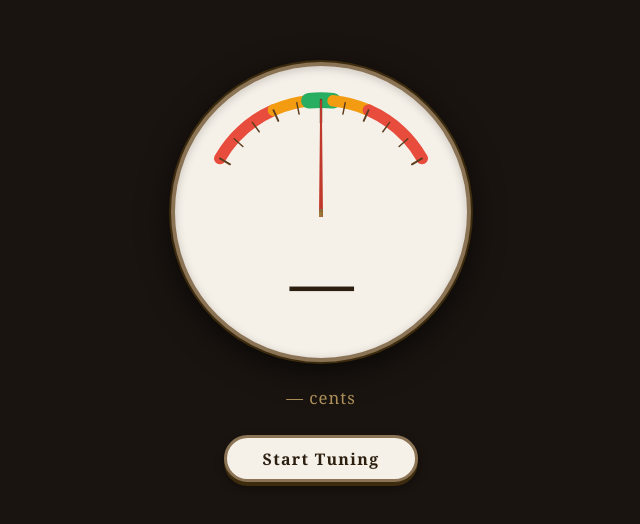
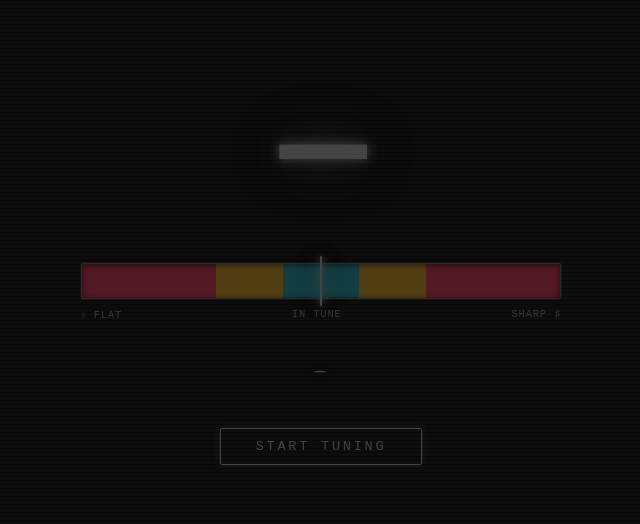
Before and after one commit to supersonic9/guitar-tuner, a website built with Vite: page index.html in a window 1280 px wide. Shown: the part 128-652 px from the top of the page, without its empty margins (319-959 px from the left). Built offline with nearby package versions, Linux system fonts and the light colour scheme.

Commit message:
update UI - design 2

```diff
--- a/index.html
+++ b/index.html
@@ -7,61 +7,20 @@
   </head>
   <body>
     <div id="app">
-      <div id="dial-face">
-        <svg id="dial-svg" viewBox="0 0 300 160" xmlns="http://www.w3.org/2000/svg">
-
-          <!-- Zone arcs: red / yellow / green / yellow / red -->
-          <!-- -50¢ to -20¢: 210° → 246° -->
-          <path d="M 46.1 95 A 120 120 0 0 1 101.2 45.4"
-                fill="none" stroke="#e74c3c" stroke-width="12" stroke-linecap="round"/>
-          <!-- -20¢ to -5¢: 246° → 264° -->
-          <path d="M 101.2 45.4 A 120 120 0 0 1 137.5 35.7"
-                fill="none" stroke="#f39c12" stroke-width="12" stroke-linecap="round"/>
-          <!-- -5¢ to +5¢: 264° → 276° (green, slightly wider stroke) -->
-          <path d="M 137.5 35.7 A 120 120 0 0 1 162.5 35.7"
-                fill="none" stroke="#27ae60" stroke-width="16" stroke-linecap="round"/>
-          <!-- +5¢ to +20¢: 276° → 294° -->
-          <path d="M 162.5 35.7 A 120 120 0 0 1 198.8 45.4"
-                fill="none" stroke="#f39c12" stroke-width="12" stroke-linecap="round"/>
-          <!-- +20¢ to +50¢: 294° → 330° -->
-          <path d="M 198.8 45.4 A 120 120 0 0 1 253.9 95"
-                fill="none" stroke="#e74c3c" stroke-width="12" stroke-linecap="round"/>
-
-          <!-- Tick marks at every 10¢ -->
-          <!-- -50¢ at 210° -->
-          <line x1="46.1"  y1="95"   x2="56.5"  y2="101"  stroke="#5c3d1e" stroke-width="2"   stroke-linecap="round"/>
-          <!-- -40¢ at 222° -->
-          <line x1="60.8"  y1="74.7" x2="69.7"  y2="82.7" stroke="#5c3d1e" stroke-width="1.5" stroke-linecap="round"/>
-          <!-- -30¢ at 234° -->
-          <line x1="79.5"  y1="57.9" x2="86.5"  y2="67.6" stroke="#5c3d1e" stroke-width="1.5" stroke-linecap="round"/>
-          <!-- -20¢ at 246° -->
-          <line x1="101.2" y1="45.4" x2="106.1" y2="56.3" stroke="#5c3d1e" stroke-width="2"   stroke-linecap="round"/>
-          <!-- -10¢ at 258° -->
-          <line x1="125.1" y1="37.6" x2="127.5" y2="49.4" stroke="#5c3d1e" stroke-width="1.5" stroke-linecap="round"/>
-          <!-- 0¢ at 270° (centre, longer) -->
-          <line x1="150"   y1="35"   x2="150"   y2="58"   stroke="#5c3d1e" stroke-width="2.5" stroke-linecap="round"/>
-          <!-- +10¢ at 282° -->
-          <line x1="174.9" y1="37.6" x2="172.5" y2="49.4" stroke="#5c3d1e" stroke-width="1.5" stroke-linecap="round"/>
-          <!-- +20¢ at 294° -->
-          <line x1="198.8" y1="45.4" x2="193.9" y2="56.3" stroke="#5c3d1e" stroke-width="2"   stroke-linecap="round"/>
-          <!-- +30¢ at 306° -->
-          <line x1="220.5" y1="57.9" x2="213.5" y2="67.6" stroke="#5c3d1e" stroke-width="1.5" stroke-linecap="round"/>
-          <!-- +40¢ at 318° -->
-          <line x1="239.2" y1="74.7" x2="230.3" y2="82.7" stroke="#5c3d1e" stroke-width="1.5" stroke-linecap="round"/>
-          <!-- +50¢ at 330° -->
-          <line x1="253.9" y1="95"   x2="243.5" y2="101"  stroke="#5c3d1e" stroke-width="2"   stroke-linecap="round"/>
-
-        </svg>
-
-        <!-- Needle: CSS div rotated around its base (arc centre) -->
-        <div id="needle"></div>
-
-        <!-- Note name centred in lower half of dial -->
-        <div id="note-display">—</div>
+      <div id="note-display">—</div>
+      <div id="tuner-wrap">
+        <div id="tuner-bar">
+          <div id="center-mark"></div>
+          <div id="bar-needle"></div>
+        </div>
+        <div id="bar-labels">
+          <span>♭ flat</span>
+          <span>in tune</span>
+          <span>sharp ♯</span>
+        </div>
       </div>
-
-      <div id="cents-display">— cents</div>
-      <button id="btn-toggle">Start Tuning</button>
+      <div id="cents-display">—</div>
+      <button id="btn-toggle">START TUNING</button>
     </div>
     <script type="module" src="/src/main.ts"></script>
   </body>
--- a/src/main.ts
+++ b/src/main.ts
@@ -28,15 +28,17 @@ btn.addEventListener('click', async () => {
     stopAudio = null;
     cancelClearTimer();
     lastNote = null;
-    btn.textContent = 'Start Tuning';
+    btn.textContent = 'START TUNING';
+    btn.classList.remove('active');
     updateDisplay(null, null);
     return;
   }
 
-  btn.textContent = 'Stop';
+  btn.textContent = 'STOP';
   btn.disabled = true;
 
   try {
+    btn.classList.add('active');
     stopAudio = await startListening((buffer, sampleRate) => {
       const hz = detectPitch(buffer, sampleRate);
       if (hz === null) {
@@ -62,7 +64,8 @@ btn.addEventListener('click', async () => {
     });
   } catch (err) {
     console.error('Mic access failed:', err);
-    btn.textContent = 'Start Tuning';
+    btn.textContent = 'START TUNING';
+    btn.classList.remove('active');
     stopAudio = null;
   } finally {
     btn.disabled = false;
--- a/src/style.css
+++ b/src/style.css
@@ -1,13 +1,12 @@
 :root {
-  --bg:            #1a1410;   /* very dark warm charcoal */
-  --dial-face:     #f5f0e8;   /* warm cream/ivory */
-  --dial-border:   #8b7355;   /* aged brass */
-  --text-dark:     #2c1f10;   /* dark brown for labels on cream */
-  --needle-col:    #c0392b;   /* deep red needle */
-  --color-in-tune: #27ae60;
-  --color-close:   #f39c12;
-  --color-off:     #e74c3c;
-  --color-idle:    #7a6545;
+  --bg:            #0d0d0d;
+  --surface:       #1a1a1a;
+  --text:          #888;
+  --accent:        #444;
+  --accent-glow:   rgba(68, 68, 68, 0.3);
+  --color-in-tune: #00e5ff;
+  --color-close:   #ffab00;
+  --color-off:     #ff1744;
 }
 
 *, *::before, *::after {
@@ -17,9 +16,16 @@
 }
 
 body {
-  background: var(--bg);
-  color: var(--dial-face);
-  font-family: 'Georgia', 'Times New Roman', serif;
+  background-color: var(--bg);
+  background-image: repeating-linear-gradient(
+    0deg,
+    transparent,
+    transparent 3px,
+    rgba(0, 0, 0, 0.45) 3px,
+    rgba(0, 0, 0, 0.45) 4px
+  );
+  color: var(--text);
+  font-family: 'JetBrains Mono', 'Fira Code', 'Courier New', monospace;
   display: flex;
   justify-content: center;
   align-items: center;
@@ -30,140 +36,151 @@ body {
   display: flex;
   flex-direction: column;
   align-items: center;
-  gap: 1.5rem;
+  gap: 2.5rem;
+  width: min(480px, 90vw);
 }
 
-/* ── Dial face ── */
-#dial-face {
-  position: relative;
-  width: min(300px, 90vw);
-  aspect-ratio: 1;
-  border-radius: 50%;
-  background: var(--dial-face);
-  border: 4px solid var(--dial-border);
-  box-shadow:
-    0 0 0 2px #3d2b0e,
-    0 8px 32px rgba(0, 0, 0, 0.7),
-    inset 0 2px 10px rgba(0, 0, 0, 0.18);
-  overflow: hidden;
-}
-
-/* SVG fills the top portion of the dial */
-#dial-svg {
-  position: absolute;
-  top: 0;
-  left: 0;
-  width: 100%;
-  height: auto;
-}
-
-/* ── Needle ──
-   The dial SVG viewBox is 300×160. The dial face is aspect-ratio:1, so
-   its height equals its width. The SVG is width:100%, height:auto.
-
-   SVG height as % of dial height = 160/300 = 53.33%
-   Arc centre at SVG y=155 → 155/160 × 53.33% = 51.67% of dial height
-   Arc tip    at SVG y= 35 →  35/160 × 53.33% = 11.67% of dial height
-   Needle height = 51.67% − 11.67% = 40%
-
-   Rotation is around the needle's bottom-centre (= arc pivot).
-*/
-#needle {
-  position: absolute;
-  left: 50%;
-  margin-left: -2px;           /* centre a 4px-wide element */
-  bottom: 48.33%;              /* bottom edge sits at 51.67% from top */
-  width: 4px;
-  height: 40%;
-  background: var(--needle-col);
-  border-radius: 3px 3px 0 0;
-  clip-path: polygon(30% 0%, 70% 0%, 100% 100%, 0% 100%);
-  transform-origin: 50% 100%;  /* rotate around bottom-centre = pivot */
-  transform: rotate(0deg);
-  transition: transform 0.12s ease-out, background-color 0.15s ease;
-  z-index: 2;
-}
-
-/* Decorative pivot hub */
-#needle::after {
-  content: '';
-  position: absolute;
-  bottom: -6px;
-  left: 50%;
-  transform: translateX(-50%);
-  width: 14px;
-  height: 14px;
-  border-radius: 50%;
-  background: radial-gradient(circle at 40% 35%, #a88040, #5a3a10);
-  border: 1.5px solid var(--dial-border);
-  z-index: 3;
-}
-
-/* ── Note display — centred in lower half of dial ── */
+/* ── Note name ── */
 #note-display {
-  position: absolute;
-  left: 50%;
-  top: 63%;
-  transform: translateX(-50%);
-  font-family: 'Georgia', 'Courier New', serif;
-  font-size: clamp(2.5rem, 13vw, 4rem);
+  font-size: clamp(5rem, 28vw, 9rem);
   font-weight: bold;
-  color: var(--text-dark);
   line-height: 1;
-  letter-spacing: -0.02em;
-  z-index: 1;
+  letter-spacing: -0.03em;
+  color: var(--accent);
+  text-shadow:
+    0 0 12px var(--accent),
+    0 0 30px var(--accent-glow),
+    0 0 60px var(--accent-glow);
+  transition: color 0.15s ease, text-shadow 0.15s ease;
   white-space: nowrap;
 }
 
 #note-display.fade-in {
-  animation: fadeIn 0.15s ease-out;
+  animation: fadeIn 0.12s ease-out;
 }
 
 @keyframes fadeIn {
-  from { opacity: 0; transform: translateX(-50%) scale(0.9); }
-  to   { opacity: 1; transform: translateX(-50%) scale(1); }
+  from { opacity: 0; }
+  to   { opacity: 1; }
+}
+
+/* ── Tuner bar wrap ── */
+#tuner-wrap {
+  width: 100%;
+  display: flex;
+  flex-direction: column;
+  gap: 0.6rem;
+}
+
+/* ── Horizontal bar ── */
+#tuner-bar {
+  position: relative;
+  width: 100%;
+  height: 36px;
+  background: var(--surface);
+  border: 1px solid #2a2a2a;
+  border-radius: 2px;
+  /* Zone gradient: red / amber / cyan / amber / red */
+  background-image: linear-gradient(
+    to right,
+    rgba(255, 23,  68,  0.25)  0%,
+    rgba(255, 23,  68,  0.25)  28%,
+    rgba(255, 171, 0,   0.25)  28%,
+    rgba(255, 171, 0,   0.25)  42%,
+    rgba(0,   229, 255, 0.18)  42%,
+    rgba(0,   229, 255, 0.18)  58%,
+    rgba(255, 171, 0,   0.25)  58%,
+    rgba(255, 171, 0,   0.25)  72%,
+    rgba(255, 23,  68,  0.25)  72%,
+    rgba(255, 23,  68,  0.25)  100%
+  );
+  box-shadow:
+    inset 0 1px 6px rgba(0, 0, 0, 0.6),
+    0 0 0 1px rgba(255, 255, 255, 0.03);
+}
+
+/* Center tick */
+#center-mark {
+  position: absolute;
+  left: 50%;
+  top: 0;
+  bottom: 0;
+  width: 1px;
+  background: #3a3a3a;
+  transform: translateX(-50%);
+}
+
+/* ── Sliding needle ── */
+#bar-needle {
+  position: absolute;
+  top: -8px;
+  bottom: -8px;
+  left: 50%;
+  width: 2px;
+  background: var(--accent);
+  border-radius: 1px;
+  transform: translateX(-50%);
+  box-shadow:
+    0 0 6px  var(--accent),
+    0 0 14px var(--accent),
+    0 0 28px var(--accent-glow),
+    0 0 50px var(--accent-glow);
+  transition:
+    left            0.12s ease-out,
+    background      0.15s ease,
+    box-shadow      0.15s ease;
+  z-index: 2;
+}
+
+/* ── Bar labels ── */
+#bar-labels {
+  display: flex;
+  justify-content: space-between;
+  font-size: 0.65rem;
+  color: #3a3a3a;
+  letter-spacing: 0.08em;
+  text-transform: uppercase;
 }
 
 /* ── Cents readout ── */
 #cents-display {
-  font-size: 1.05rem;
-  color: #b0925a;
+  font-size: 1.1rem;
   font-variant-numeric: tabular-nums;
-  letter-spacing: 0.06em;
+  letter-spacing: 0.12em;
+  color: var(--accent);
+  text-shadow: 0 0 8px var(--accent-glow);
   min-height: 1.5em;
   text-align: center;
+  transition: color 0.15s ease, text-shadow 0.15s ease;
 }
 
-/* ── Toggle button — styled as physical hardware key ── */
+/* ── Toggle button ── */
 #btn-toggle {
-  background: var(--dial-face);
-  color: var(--text-dark);
-  border: 3px solid var(--dial-border);
-  border-radius: 999px;
-  padding: 0.6rem 2.2rem;
-  font-size: 1rem;
-  font-family: 'Georgia', serif;
-  font-weight: bold;
-  letter-spacing: 0.08em;
+  background: transparent;
+  color: var(--accent);
+  border: 1px solid var(--accent);
+  border-radius: 2px;
+  padding: 0.65rem 2.2rem;
+  font-size: 0.85rem;
+  font-family: inherit;
+  letter-spacing: 0.2em;
   cursor: pointer;
-  box-shadow:
-    0 4px 0 #3d2b0e,
-    0 5px 10px rgba(0, 0, 0, 0.45);
-  transition: box-shadow 0.1s, transform 0.1s, background-color 0.2s;
+  box-shadow: 0 0 10px var(--accent-glow);
+  transition:
+    color        0.15s ease,
+    border-color 0.15s ease,
+    box-shadow   0.15s ease;
 }
 
 #btn-toggle:hover {
-  background: #fffdf5;
+  box-shadow: 0 0 18px var(--accent-glow), inset 0 0 8px rgba(255,255,255,0.03);
 }
 
 #btn-toggle:active {
-  box-shadow: 0 1px 0 #3d2b0e, 0 2px 4px rgba(0, 0, 0, 0.3);
-  transform: translateY(3px);
+  opacity: 0.7;
 }
 
 #btn-toggle.active {
-  border-color: var(--color-in-tune);
-  box-shadow:
-    0 4px 0 #1a5e35,
-    0 5px 10px rgba(0, 0, 0, 0.45);
+  /* glow driven by --accent, set from JS */
+  box-shadow: 0 0 14px var(--accent-glow);
 }
```
Also changed, not shown: src/ui.ts (+17 -14 lines).
